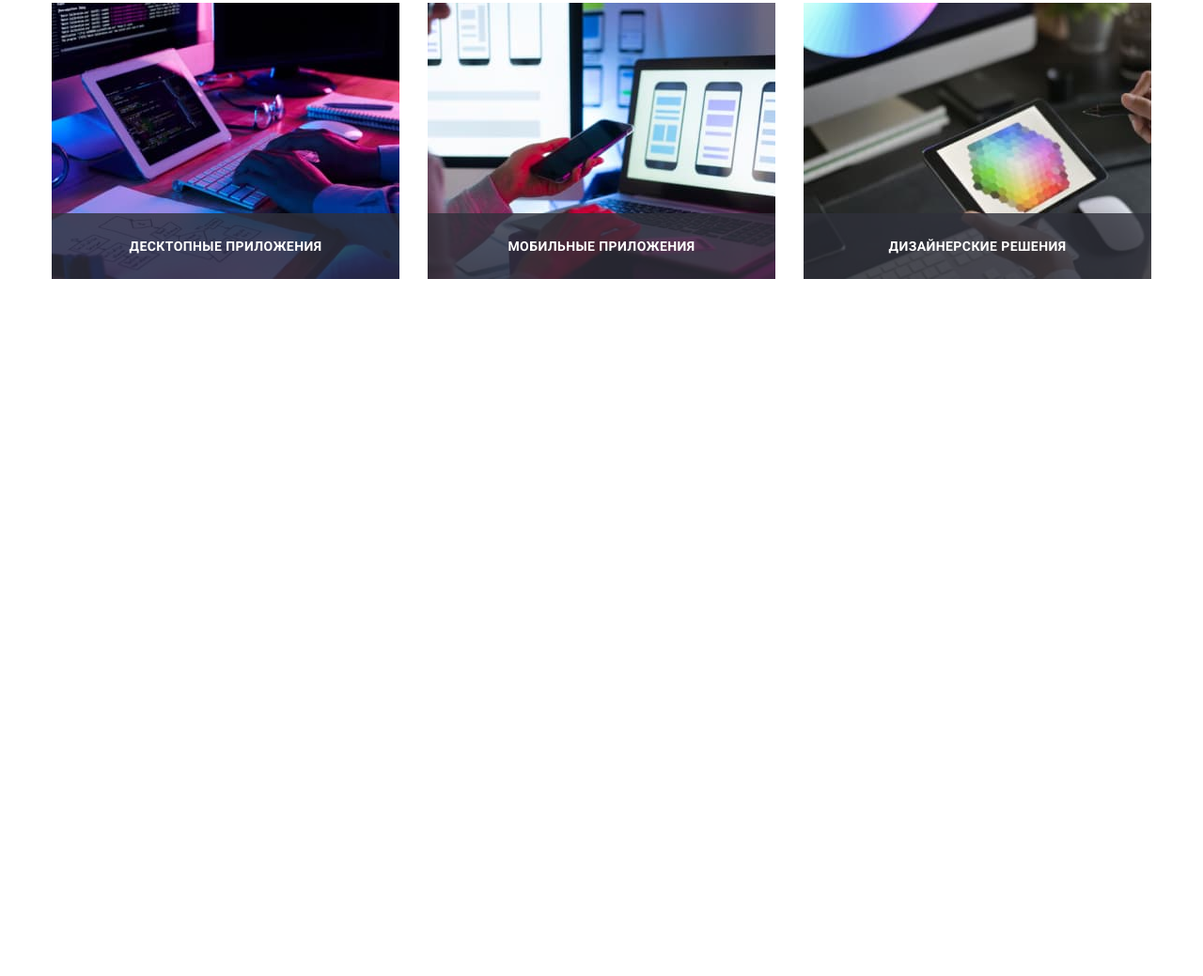
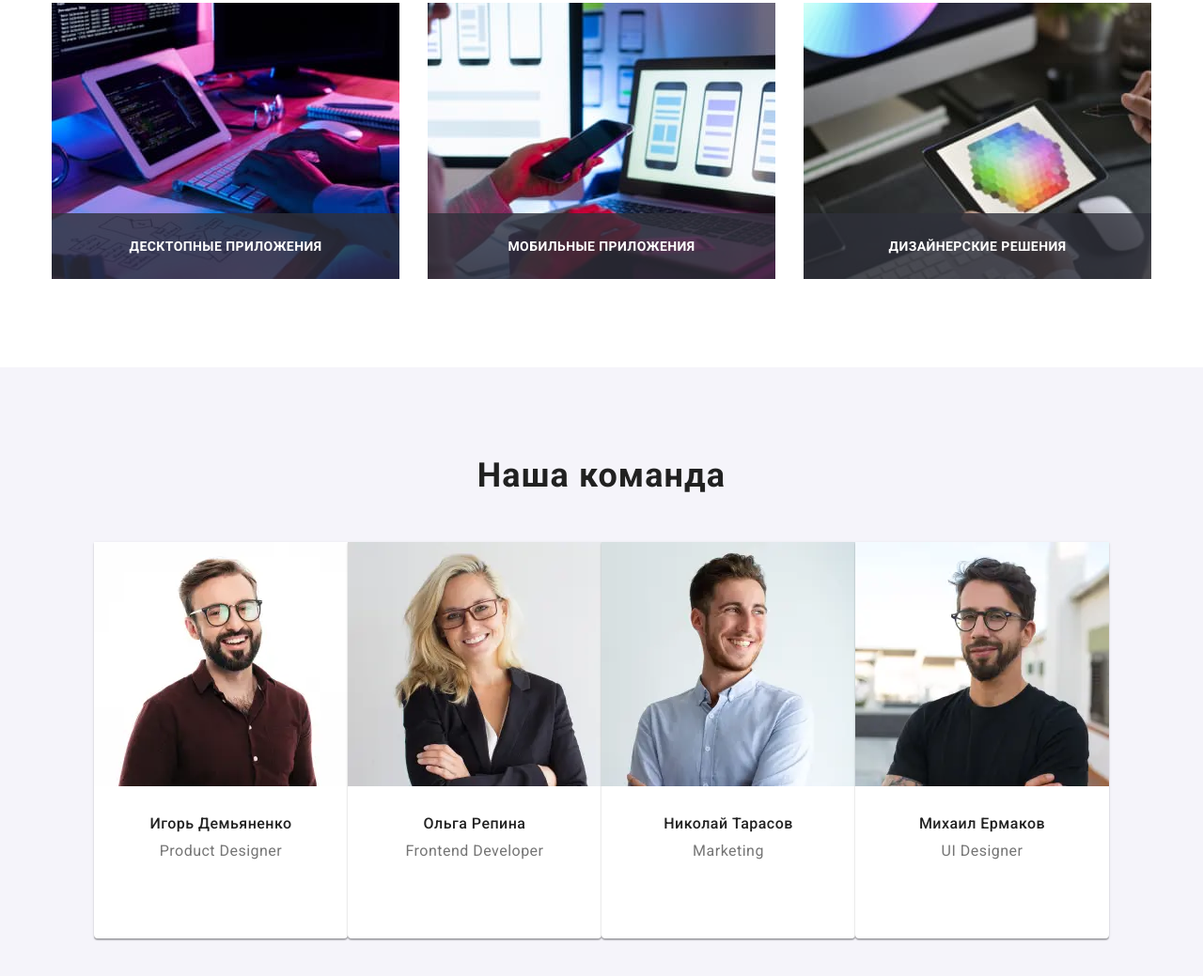
Before and after one commit to Belik1989/goit-markup-hw-08, a plain HTML site: page index.html in a window 1280 px wide. Shown: the part 1205-2244 px from the top of the page at 94% size. Before the commit the page ends 1596 px from the top, so only its background shows below. Drawn offline with nearby package versions, Linux system fonts and the light colour scheme.

Commit message:
continued:team

```diff
--- a/index.html
+++ b/index.html
@@ -162,7 +162,7 @@
         </div>
         </section>
     <!-- Team -->
-        <!-- <section class="team section">
+        <section class="team section">
             <div class="container">
             <h2 class="title" >Наша команда</h2>
             <ul class="team__list list">
@@ -204,30 +204,30 @@
                     <h3 class="team__subtitle">Игорь Демьяненко</h3>
                     <p class="team__text">Product Designer</p>
                     <ul class="socials list">
-                        <li class="social__item">
+                        <li class="socials__item">
                         <a href=""class="socials__link">
-                            <svg class="socails__icon" width="20" height="20">
+                            <svg class="socials__icon" width="20" height="20">
                             <use href="./images/sprite.svg#icon-instagram"></use>
                             </svg>
                         </a>
                         </li>
                         <li class="socials__item">
                         <a href=""class="socials__link">
-                            <svg class="socails__icon" width="20" height="20">
+                            <svg class="socials__icon" width="20" height="20">
                             <use href="./images/sprite.svg#icon-twitter"></use>
                             </svg>
                         </a>
                         </li>
                         <li class="socials__item">
                         <a href="" class="socials__link">
-                            <svg class="socails__icon" width="20" height="20">
+                            <svg class="socials__icon" width="20" height="20">
                             <use href="./images/sprite.svg#icon-facebook"></use>
                             </svg>
                         </a>
                         </li>
                         <li class="socials__item">
                         <a href="" class="socials__link">
-                            <svg class="socails__icon" width="20" height="20">
+                            <svg class="socials__icon" width="20" height="20">
                             <use href="./images/sprite.svg#icon-linkedin"></use>
                             </svg>
                         </a>
@@ -275,28 +275,28 @@
                     <ul class="socials list">
                         <li class="socials__item">
                         <a href=""class="socials__link">
-                            <svg class="socails__icon" width="20" height="20">
+                            <svg class="socials__icon" width="20" height="20">
                             <use href="./images/sprite.svg#icon-instagram"></use>
                             </svg>
                         </a>
                         </li>
                         <li class="socials__item">
                         <a href=""class="socials__link">
-                            <svg class="socails__icon" width="20" height="20">
+                            <svg class="socials__icon" width="20" height="20">
                             <use href="./images/sprite.svg#icon-twitter"></use>
                             </svg>
                         </a>
                         </li>
                         <li class="socials__item">
                         <a href="" class="socials__link">
-                            <svg class="socails__icon" width="20" height="20">
+                            <svg class="socials__icon" width="20" height="20">
                             <use href="./images/sprite.svg#icon-facebook"></use>
                             </svg>
                         </a>
                         </li>
                         <li class="socials__item">
                         <a href="" class="socials__link">
-                            <svg class="socails__icon" width="20" height="20">
+                            <svg class="socials__icon" width="20" height="20">
                             <use href="./images/sprite.svg#icon-linkedin"></use>
                             </svg>
                         </a>
@@ -344,28 +344,28 @@
                     <ul class="socials list">
                         <li class="socials__item">
                         <a href=""class="socials__link">
-                            <svg class="socails__icon" width="20" height="20">
+                            <svg class="socials__icon" width="20" height="20">
                             <use href="./images/sprite.svg#icon-instagram"></use>
                             </svg>
                         </a>
                         </li>
                         <li class="socials__item">
                         <a href=""class="socials__link">
-                            <svg class="socails__icon" width="20" height="20">
+                            <svg class="socials__icon" width="20" height="20">
                             <use href="./images/sprite.svg#icon-twitter"></use>
                             </svg>
                         </a>
                         </li>
                         <li class="socials__item">
                         <a href="" class="socials__link">
-                            <svg class="socails__icon" width="20" height="20">
+                            <svg class="socials__icon" width="20" height="20">
                             <use href="./images/sprite.svg#icon-facebook"></use>
                             </svg>
                         </a>
                         </li>
                         <li class="socials__item">
                         <a href="" class="socials__link">
-                            <svg class="socails__icon" width="20" height="20">
+                            <svg class="socials__icon" width="20" height="20">
                             <use href="./images/sprite.svg#icon-linkedin"></use>
                             </svg>
                         </a>
@@ -413,28 +413,28 @@
                     <ul class="socials list">
                         <li class="socials__item">
                         <a href=""class="socials__link">
-                            <svg class="socails__icon" width="20" height="20">
+                            <svg class="socials__icon" width="20" height="20">
                             <use href="./images/sprite.svg#icon-instagram"></use>
                             </svg>
                         </a>
                         </li>
                         <li class="socials__item">
                         <a href=""class="socials__link">
-                            <svg class="socails__icon" width="20" height="20">
+                            <svg class="socials__icon" width="20" height="20">
                             <use href="./images/sprite.svg#icon-twitter"></use>
                             </svg>
                         </a>
                         </li>
                         <li class="socials__item">
                         <a href="" class="socials__link">
-                            <svg class="socails__icon" width="20" height="20">
+                            <svg class="socials__icon" width="20" height="20">
                             <use href="./images/sprite.svg#icon-facebook"></use>
                             </svg>
                         </a>
                         </li>
                         <li class="socials__item">
                         <a href="" class="socials__link">
-                            <svg class="socails__icon" width="20" height="20">
+                            <svg class="socials__icon" width="20" height="20">
                             <use href="./images/sprite.svg#icon-linkedin"></use>
                             </svg>
                         </a>
@@ -444,7 +444,7 @@
                 </li>
             </ul>
             </div>
-        </section> -->
+        </section>
         <!-- -----CLIENTS--- -->
         <!-- <section class="clients-section">
             <div class="container">
--- a/sass/layout/_characteristics.scss
+++ b/sass/layout/_characteristics.scss
@@ -44,12 +44,9 @@
     color: var(--secondary-tex-color);
     letter-spacing: 0.03em;
     }
-.characteristic__list{
-    display: flex;
-    flex-wrap: wrap;
-    justify-content: center;
 
-}
+
+
 @media screen and (min-width: 768px) {
     .characteristic__item {
         flex-basis:calc((100% - 120px )/2);
--- a/sass/layout/_team.scss
+++ b/sass/layout/_team.scss
@@ -1,7 +1,43 @@
+
+.team{
+    background-color: #F5F4FA;
+}
+
+.team__subtitle{
+    font-weight: 500;
+    font-size: 16px;
+    line-height: 1.19;
+    text-align: center;
+    letter-spacing: 0.03em;
+    color:var(--primary-text-color);
+    margin-bottom: 10px;
+    margin-top: 30px;
+}
+.team__card{
+    background-color: #FFFFFF;
+    box-shadow: 0px 1px 3px rgba(0, 0, 0, 0.12), 0px 1px 1px rgba(0, 0, 0, 0.14), 0px 2px 1px rgba(0, 0, 0, 0.2);
+    border-radius: 0px 0px 4px 4px;
+        @media screen and (max-width: 767px){
+        margin-bottom: 30px;
+        margin-left: auto;
+        margin-right: auto;
+}
+}
+.team__text{
+    font-size: 16px;
+    line-height: 1.19;
+    letter-spacing: 0.03em;
+    color: var(--secondary-tex-color);
+    text-align: center;
+    margin-bottom: 16px;
+}
 .socials{
     display: flex;
     justify-content: center;
+    margin-left: auto;
+    margin-right: auto;
     gap: 10px;
+    padding-bottom: 24px;
 }
 .socials__link {
     display: flex;
@@ -19,7 +55,7 @@
     }
 }
 
-.socails__icon {
+.socials__icon {
     fill:#AFB1B8;
     transition: fill var(--transition-dur-and-func);
 
@@ -29,42 +65,92 @@
     }
 }
 
+    .team__list{
+    display: flex;
+    flex-wrap: wrap;
+    justify-content: center;
+    }
+    @media screen and (min-width: 768px){
+    .team__card{
+        flex-basis:calc((100% - 120px )/2);
+    }
+}
 
-.team{
-    background-color: #F5F4FA;
-    margin-bottom: 94px;
+@media screen and (min-width: 1200px) {
+    .team__card {
+    flex-basis:calc((100% - 120px )/4);
     }
 
-    .team__list{
-        display: flex;
-        align-items: center;
-        gap: 30px;
-    }
-
-.team__subtitle{
-    font-weight: 500;
-    font-size: 16px;
-    line-height: 1.19;
-    text-align: center;
-    letter-spacing: 0.03em;
-    color:var(--primary-text-color);
-    margin-bottom: 10px;
-}
-.team__card{
-    background-color: #FFFFFF;
-    box-shadow: 0px 1px 3px rgba(0, 0, 0, 0.12), 0px 1px 1px rgba(0, 0, 0, 0.14), 0px 2px 1px rgba(0, 0, 0, 0.2);
-    border-radius: 0px 0px 4px 4px;
-}
-.team__text{
-    font-size: 16px;
-    line-height: 1.19;
-    letter-spacing: 0.03em;
-    color: var(--secondary-tex-color);
-    text-align: center;
-    margin-bottom: 16px;
 }
 
-.team__title{
-    padding-top: 30px;
-    padding-bottom: 30px;
-}
+
+
+// .socials{
+//     display: flex;
+//     justify-content: center;
+//     gap: 10px;
+// }
+// .socials__link {
+//     display: flex;
+//     justify-content: center;
+//     align-items: center;
+//     width: 44px;
+//     height: 44px;
+//     border-radius: 50%;
+//     background-color: #ffffff;
+//     transition: background-color var(--transition-dur-and-func);
+
+//     &:hover,
+//     &:focus {
+//     background-color: var(--third-text-color);
+//     }
+// }
+
+// .socials__icon {
+//     fill:#AFB1B8;
+//     transition: fill var(--transition-dur-and-func);
+
+//     .socials__link:hover &,
+//     .socials__link:focus & {
+//     fill: #ffffff;
+//     }
+// }
+
+
+// .team{
+//     background-color: #F5F4FA;
+//     margin-bottom: 94px;
+//     }
+
+//     .team__list{
+//         display: flex;
+//         align-items: center;
+//         gap: 30px;
+//     }
+// .team__subtitle{
+//     font-weight: 500;
+//     font-size: 16px;
+//     line-height: 1.19;
+//     text-align: center;
+//     letter-spacing: 0.03em;
+//     color:var(--primary-text-color);
+//     margin-bottom: 10px;
+// }
+// .team__card{
+//     background-color: #FFFFFF;
+//     box-shadow: 0px 1px 3px rgba(0, 0, 0, 0.12), 0px 1px 1px rgba(0, 0, 0, 0.14), 0px 2px 1px rgba(0, 0, 0, 0.2);
+//     border-radius: 0px 0px 4px 4px;
+// }
+// .team__text{
+//     font-size: 16px;
+//     line-height: 1.19;
+//     letter-spacing: 0.03em;
+//     color: var(--secondary-tex-color);
+//     text-align: center;
+//     margin-bottom: 16px;
+// }
+
+// .team__title{
+//     padding-top: 30px;
+//     padding-bottom: 30px;
+// }
```
Also changed, not shown: css/main.css, css/main.min.css, 2 other files.
